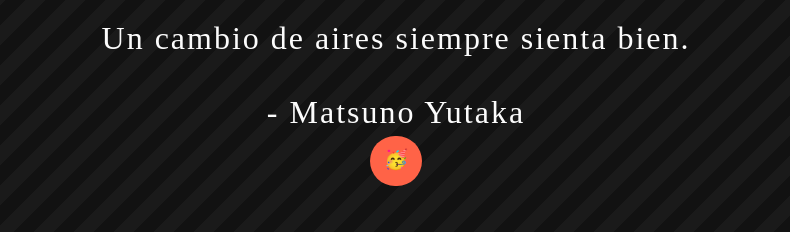
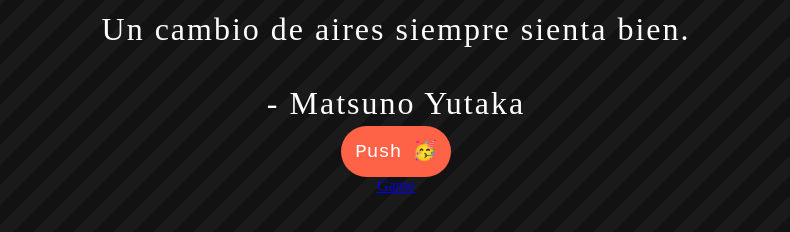
Before and after one commit to MartinFV-001/Happy21, a plain HTML site: page index.html in a window 1280 px wide. Shown: the part 410-642 px from the top of the page, without its empty margins (244-1034 px from the left). Drawn offline with nearby package versions, Linux system fonts and the light colour scheme; a web font is replaced by a local one.

Commit message:
Update index.html

```diff
--- a/index.html
+++ b/index.html
@@ -15,7 +15,9 @@
 <h1>Feliz Cumpleaños!! ;3 <br>Marly</h1>
     <p>Un cambio de aires siempre sienta bien.
         <br><br>- Matsuno Yutaka</p>
-    <button onclick="confetti()">🥳</button>
+    <button onclick="confetti()" class="btn"><i class="animation"></i>Push 🥳<i class="animation"></i></button>
+    <div></div>
+    <a href="JuegoFromMarly.html" class="btn"><i class="animation"></i>Game<i class="animation"></i></a>
   <script src='https://cdn.jsdelivr.net/npm/canvas-confetti@1/dist/confetti.browser.min.js'></script>
 </body>
 </html>
```
